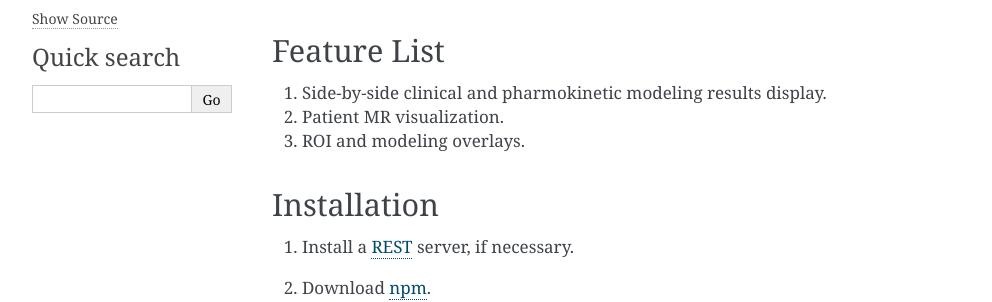
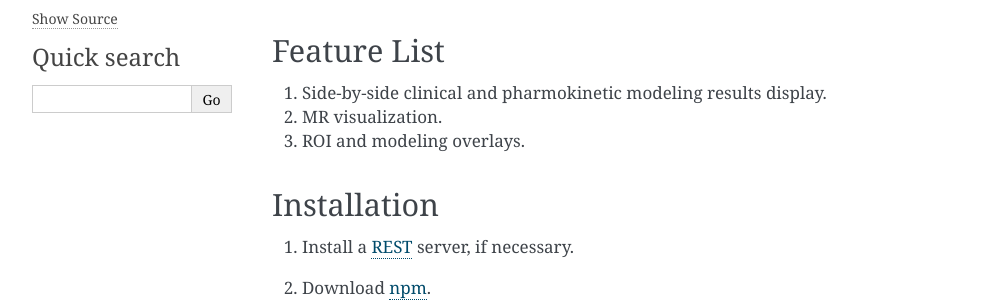
Before and after one commit to ohsu-qin/qiprofile, a Sphinx documentation site: the page built from doc/index.rst, in a window 1280 px wide. Shown: the part 247-549 px from the top of the page, without its empty margins (148-1140 px from the left). Built offline with Sphinx 7.4.7, drawn with Linux system fonts in a browser that asks for light colours.

Commit message:
Simplify feature list.

```diff
--- a/doc/index.rst
+++ b/doc/index.rst
@@ -19,7 +19,7 @@ Feature List
 
 1. Side-by-side clinical and pharmokinetic modeling results display.
 
-2. Patient MR visualization.
+2. MR visualization.
 
 3. ROI and modeling overlays.
 
```
